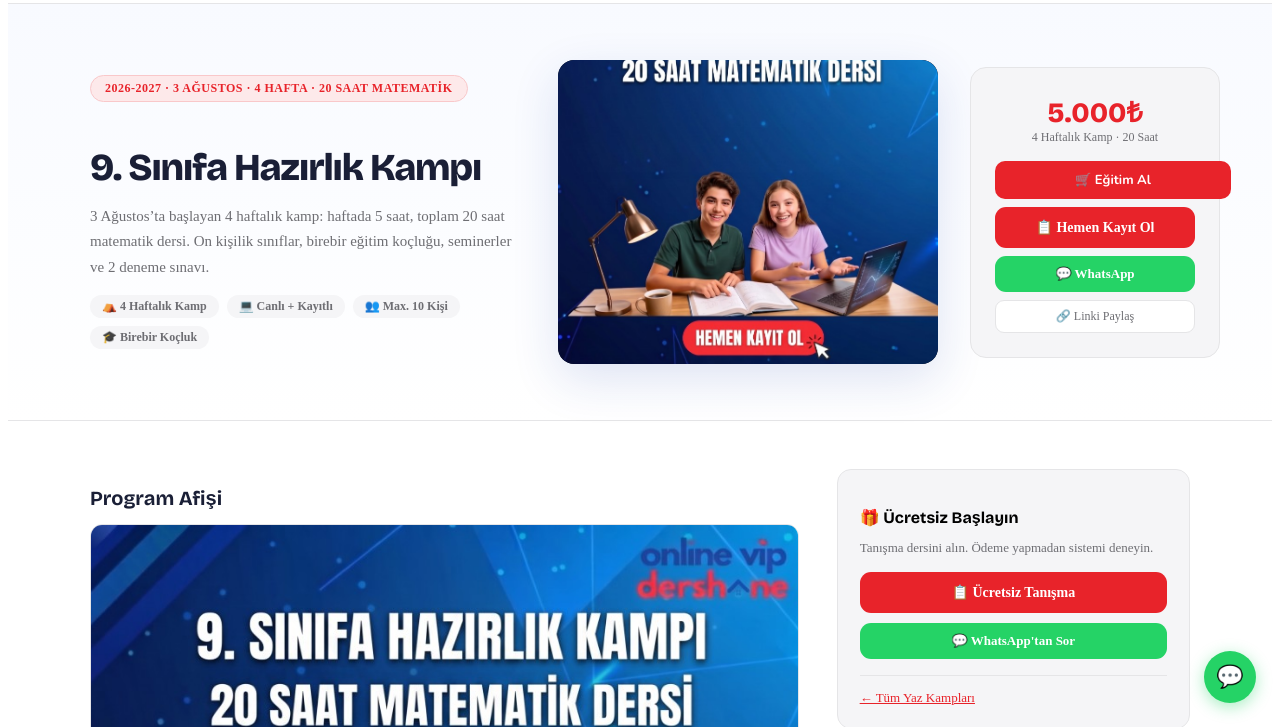
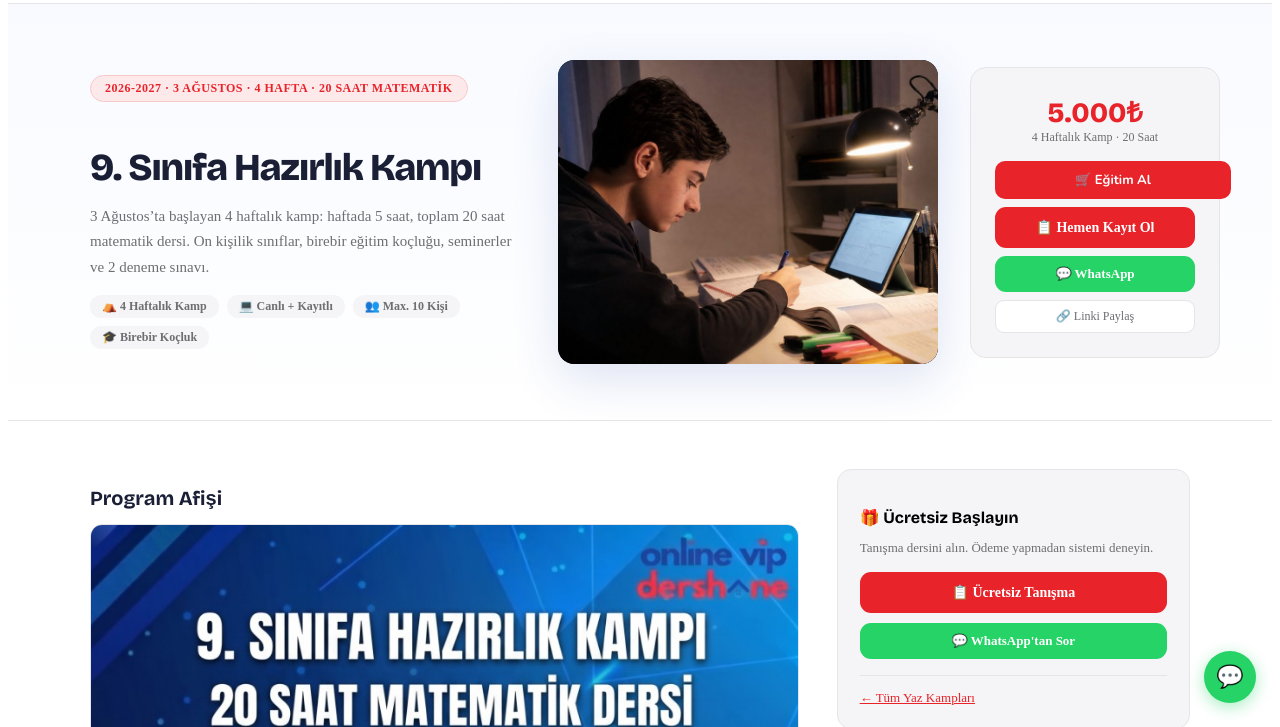
Before and after one commit to ceyhunogrenenefe-ops/onlinevipdershane1, a website: page programlar/kamp-9-hazirlik.html in a window 1280 px wide. Shown: the part 73-800 px from the top of the page. Drawn offline with nearby package versions, Linux system fonts and the light colour scheme.

Commit message:
﻿9. Sinifa Hazirlik kampi hero gorselini ders calisan ogrenci fotosuyla degistir.
Afis program iceriginde kalsin; hero diger lise sayfalariyla ayni gercekci ogrenci fotosu kullanilsin.

Co-authored-by: Cursor <cursoragent@cursor.com>

```diff
--- a/assets/camps-data.js
+++ b/assets/camps-data.js
@@ -84,7 +84,7 @@
       theme: 'kamp9Hazirlik',
       price: 5000,
       image: '../assets/img/programlar/kamp-9-hazirlik.png',
-      banner: '../assets/img/programlar/kamp-9-hazirlik.png',
+      banner: '../assets/img/hero/slide-vip-start.jpg',
       metaDescription:
         '9. sınıfa hazırlık kampı: 3 Ağustos başlangıç, 4 hafta, haftada 5 saat toplam 20 saat matematik dersi. 10 kişilik sınıf, birebir koçluk, seminerler ve 2 deneme sınavı.',
       shortDesc:
--- a/programlar/kamp-9-hazirlik.html
+++ b/programlar/kamp-9-hazirlik.html
@@ -40,7 +40,7 @@
       <div class="prog-meta"><span>⛺ 4 Haftalık Kamp</span><span>💻 Canlı + Kayıtlı</span><span>👥 Max. 10 Kişi</span><span>🎓 Birebir Koçluk</span></div>
     </div>
     <div class="prog-hero-poster prog-hero-poster--photo">
-      <img src="../assets/img/programlar/kamp-9-hazirlik.png" alt="9. Sınıfa Hazırlık Kampı — 20 saat matematik" loading="eager" width="600" height="750">
+      <img src="../assets/img/hero/slide-vip-start.jpg" alt="9. sınıf öğrencisi masada ders çalışıyor" loading="eager" width="960" height="600">
     </div>
     <div class="price-box">
       <div class="price">5.000₺</div>
```
